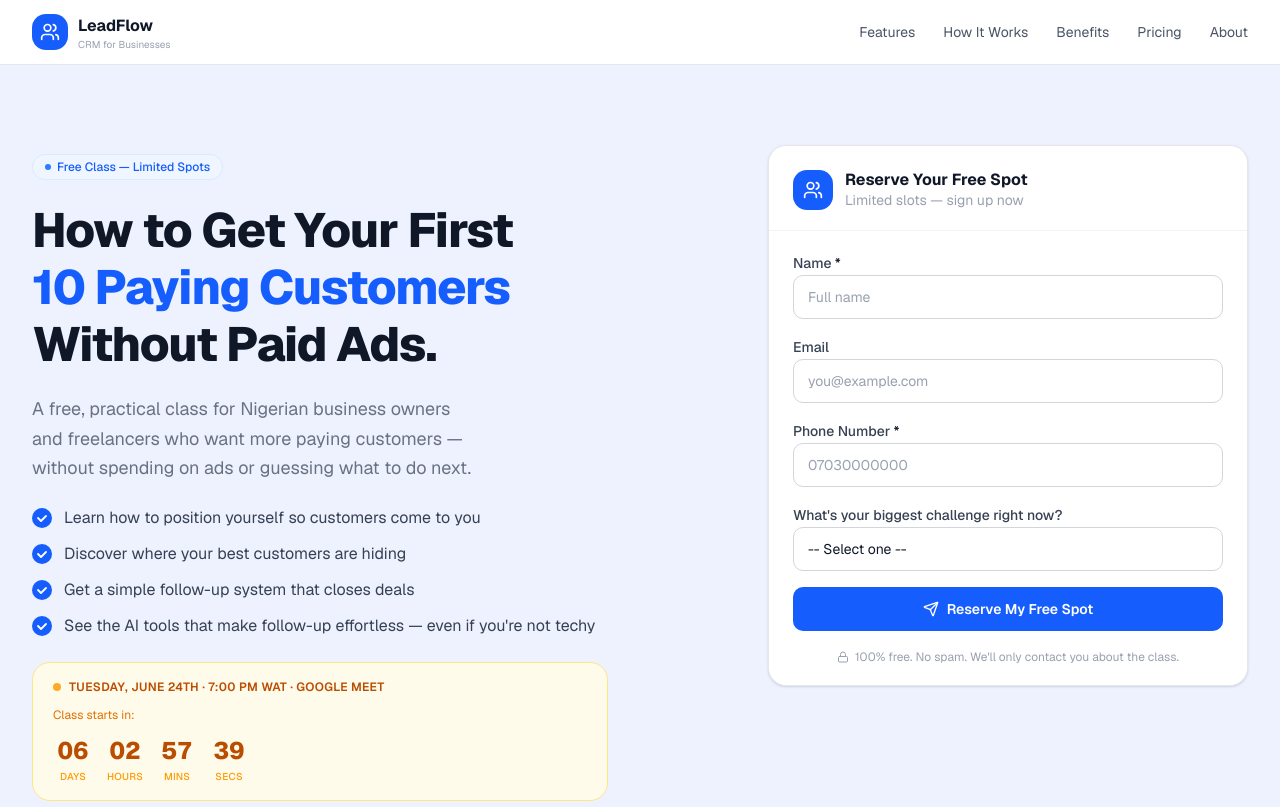
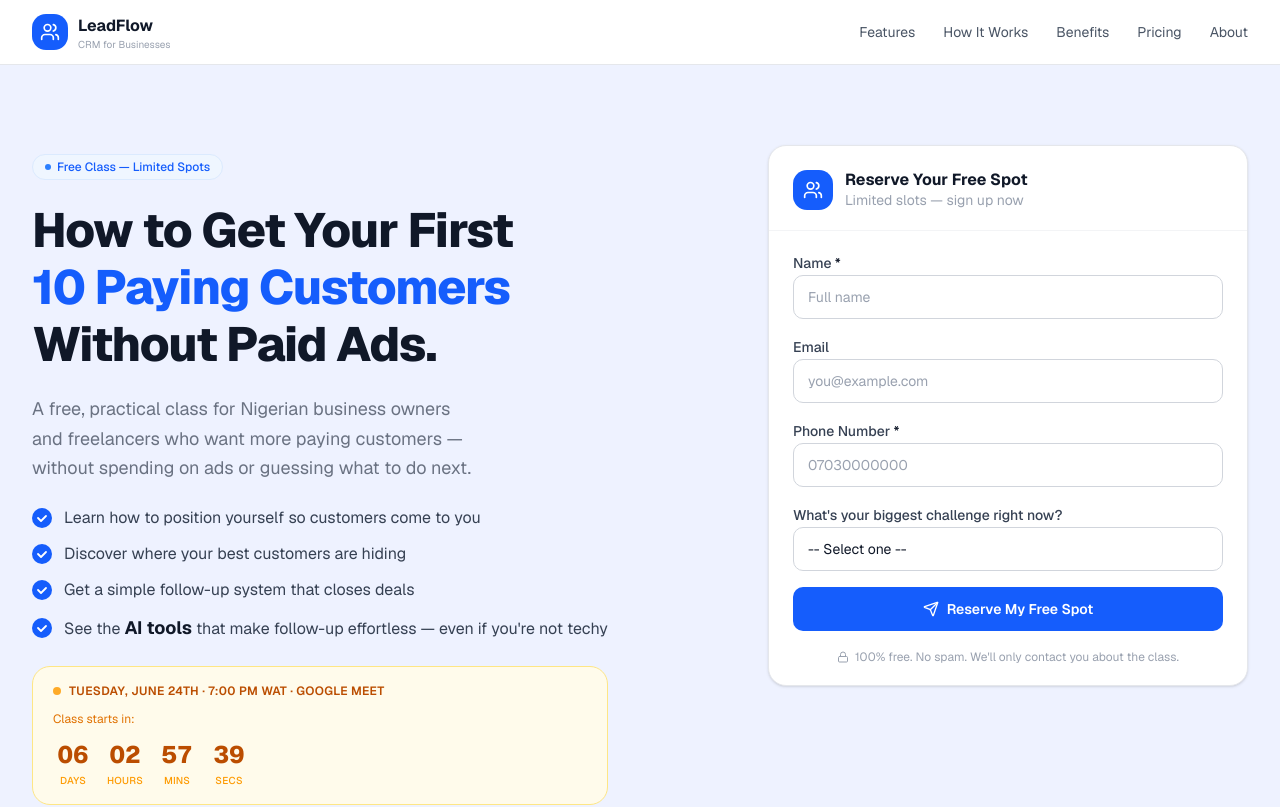
Before and after one commit to glmite25/leadflow, a Next.js app: page / in a window 1280 px wide. Shown: the top 807 px of the page. Built offline with nearby package versions, Linux system fonts and the light colour scheme; no server answers.

Commit message:
added AI

```diff
--- a/app/page.tsx
+++ b/app/page.tsx
@@ -80,7 +80,6 @@ export default function Home() {
                   'Learn how to position yourself so customers come to you',
                   'Discover where your best customers are hiding',
                   'Get a simple follow-up system that closes deals',
-                  'See the AI tools that make follow-up effortless — even if you\'re not techy',
                 ].map((item) => (
                   <li key={item} className="flex items-center gap-3">
                     <span className="size-5 rounded-full bg-blue-600 flex items-center justify-center shrink-0">
@@ -97,6 +96,19 @@ export default function Home() {
                     <span className="text-sm sm:text-base text-gray-700">{item}</span>
                   </li>
                 ))}
+                {/* AI bullet — styled separately */}
+                <li className="flex items-center gap-3">
+                  <span className="size-5 rounded-full bg-blue-600 flex items-center justify-center shrink-0">
+                    <svg className="size-3 text-white" fill="none" viewBox="0 0 12 12">
+                      <path d="M2 6l3 3 5-5" stroke="currentColor" strokeWidth="1.8" strokeLinecap="round" strokeLinejoin="round" />
+                    </svg>
+                  </span>
+                  <span className="text-sm sm:text-base text-gray-700">
+                    See the{' '}
+                    <span className="font-bold text-base sm:text-lg text-gray-900">AI tools</span>
+                    {' '}that make follow-up effortless — even if you're not techy
+                  </span>
+                </li>
               </ul>
 
               {/* Countdown */}
```
